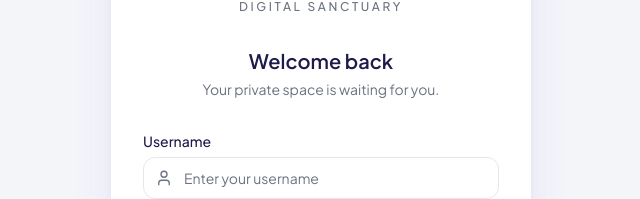
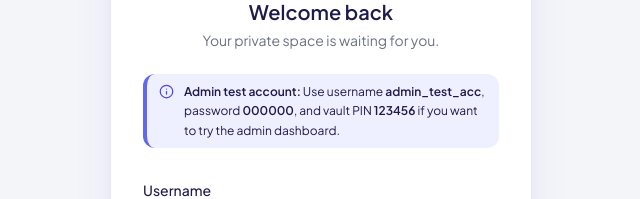
Before and after one commit to ATPaing/unsend_frontend, a React (Vite) app: page /login in a window 1280 px wide. Shown: the part 222-421 px from the top of the page, without its empty margins (319-959 px from the left). Built offline with nearby package versions, Linux system fonts and the light colour scheme; no server answers.

Commit message:
added login note

```diff
--- a/src/pages/LoginPage.jsx
+++ b/src/pages/LoginPage.jsx
@@ -1,4 +1,5 @@
 import { Link } from 'react-router-dom'
+import AlertNote from '../components/ui/AlertNote.jsx'
 import BrandMark from '../components/common/BrandMark.jsx'
 import SecurityBadges from '../components/common/SecurityBadges.jsx'
 import AuthLayout from '../components/layout/AuthLayout.jsx'
@@ -32,6 +33,15 @@ function LoginPage() {
           </p>
         </header>
 
+        <div className="mt-6">
+          <AlertNote title="Admin test account:" compact>
+            Use username <strong className="font-semibold">admin_test_acc</strong>,
+            password <strong className="font-semibold">000000</strong>, and vault
+            PIN <strong className="font-semibold">123456</strong> if you want to
+            try the admin dashboard.
+          </AlertNote>
+        </div>
+
         <LoginForm />
       </section>
     </AuthLayout>
```
